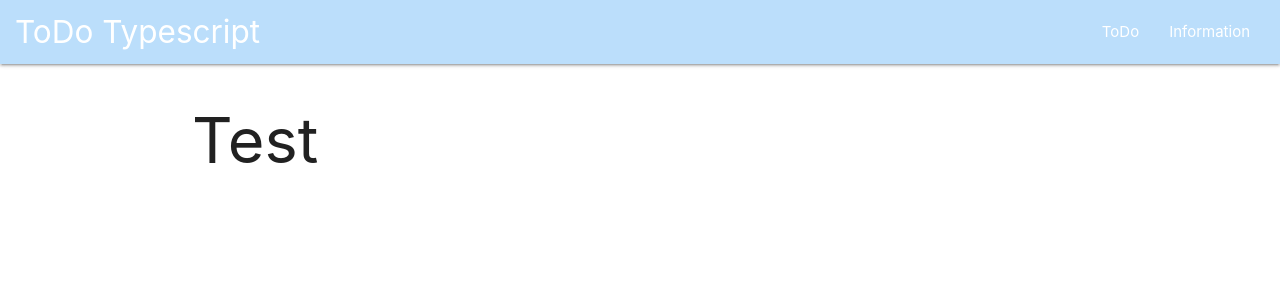
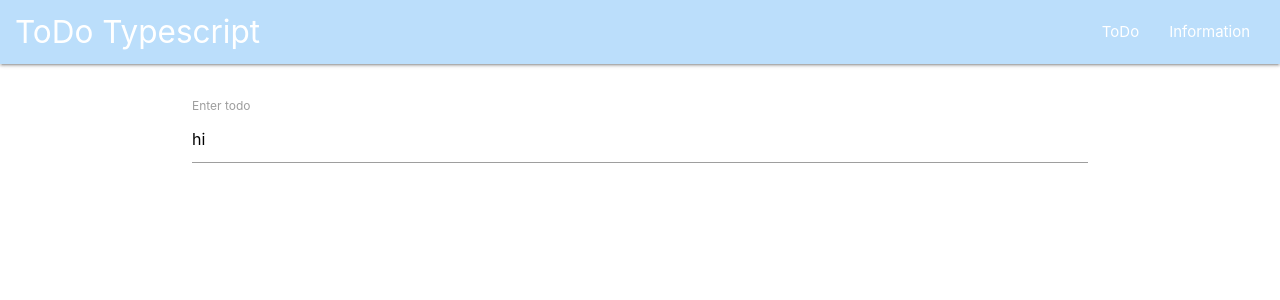
Before and after one commit to alexandr-sm-d/react-ts, a React (Create React App) app: page / in a window 1280 px wide. Shown: the top 300 px of the page. Built offline with nearby package versions, Linux system fonts and the light colour scheme.

Commit message:
input useState

```diff
--- a/src/App.tsx
+++ b/src/App.tsx
@@ -1,12 +1,13 @@
 import React from 'react';
 import {Navbar} from "./components/Navbar";
+import {ToDoForm} from "./components/ToDoForm";
 
 const App: React.FunctionComponent = () => {
     return (
         <>
             <Navbar/>
             <div className='container'>
-              <h1>Test</h1>
+                <ToDoForm/>
             </div>
         </>
     )
--- /dev/null
+++ b/src/components/ToDoForm.tsx
@@ -0,0 +1,26 @@
+import React, {useEffect, useState} from "react"
+
+export const ToDoForm: React.FunctionComponent = () => {
+    const [title, setTitle] = useState<string>('hi')
+
+    const inputChangeHandler = (event: React.ChangeEvent<HTMLInputElement>): void => {
+        setTitle(event.target.value)
+    }
+
+    useEffect(() => {
+        console.log(title)
+    })
+
+    return (
+        <div className='input-filed mt2'>
+            <label htmlFor="todo">Enter todo</label>
+            <input
+                onChange={inputChangeHandler}
+                value={title}
+                type="text"
+                placeholder='enter todo'
+                id='todo'
+            />
+        </div>
+    )
+}
--- a/src/index.css
+++ b/src/index.css
@@ -16,3 +16,7 @@ code {
   padding-left: 1rem;
   padding-right: 1rem;
 }
+
+.mt2 {
+  margin-top: 2rem;
+}
```
Also changed, not shown: 1 other file (tests, documents, lock files or other folders).
